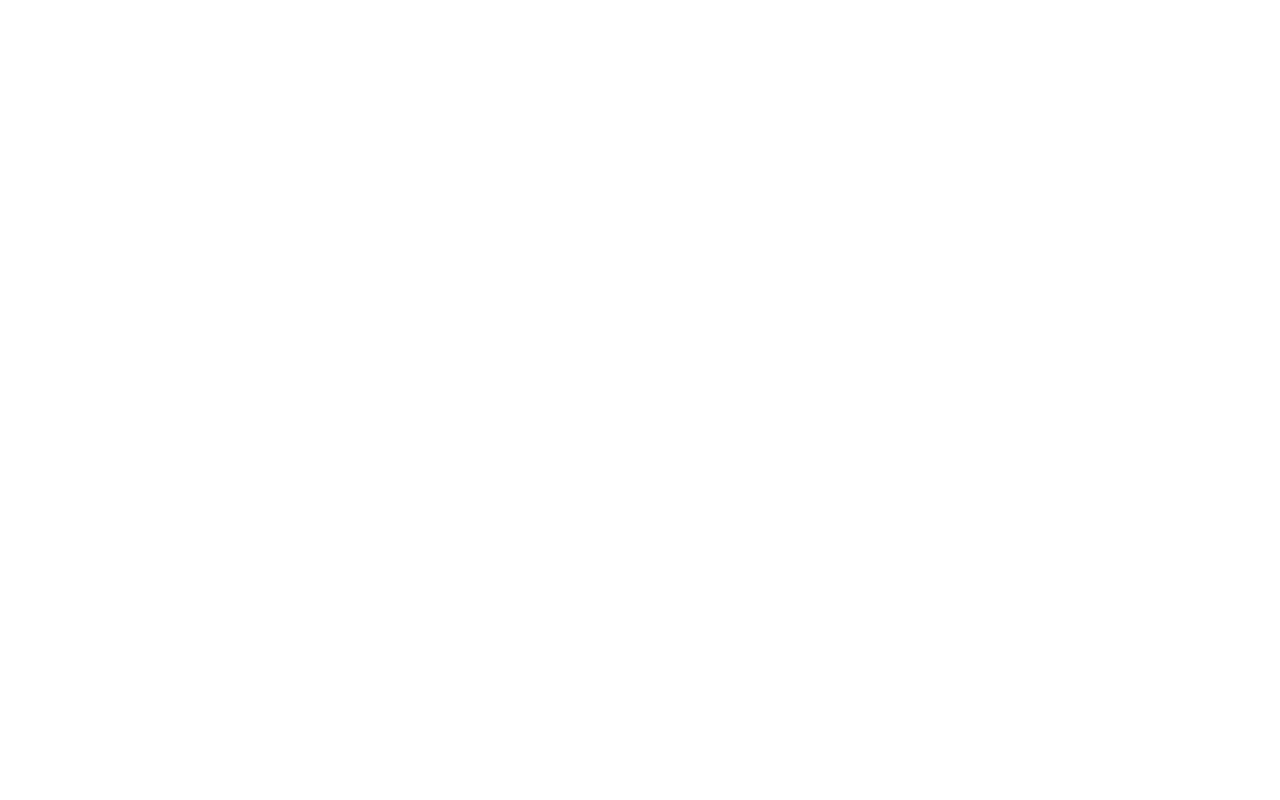
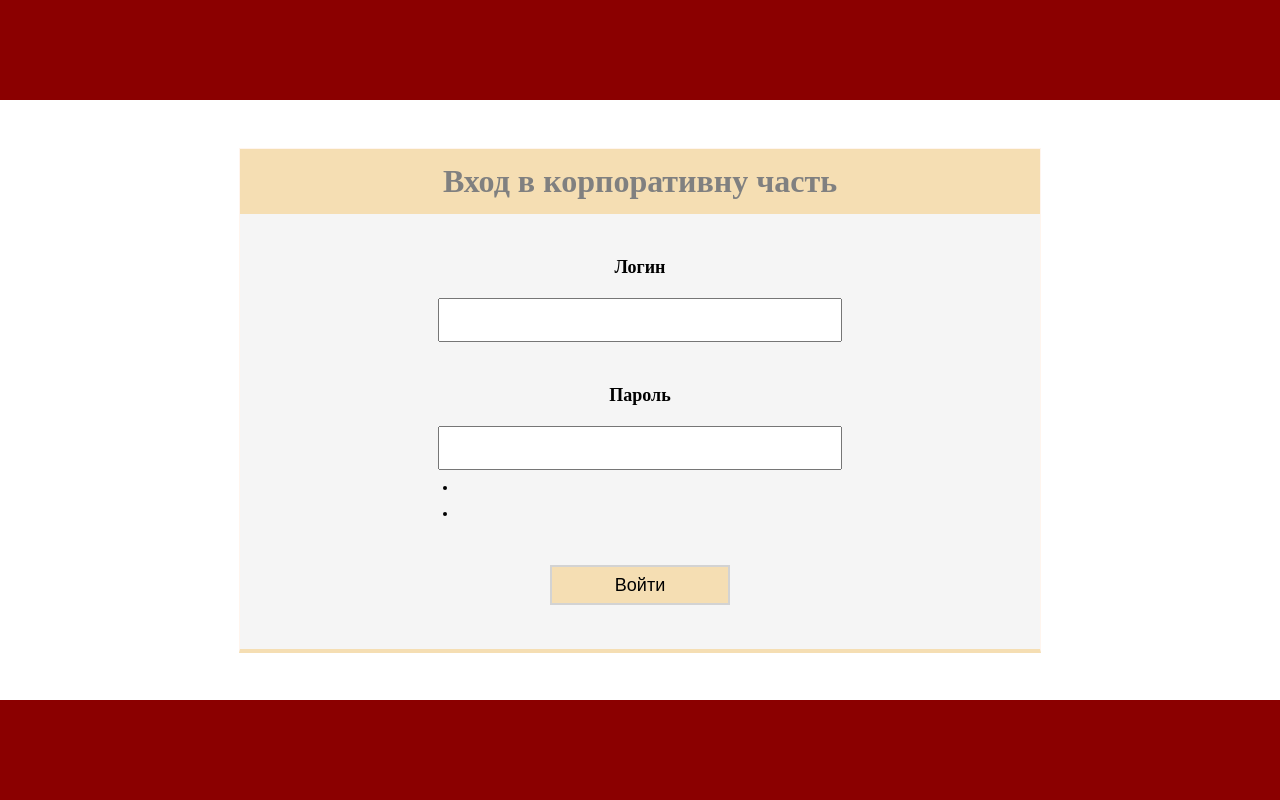
Before and after one commit to AdiosSySni/RegularExpression, a plain HTML site: page index.html in a window 1280 px wide. Drawn offline with Linux system fonts and the light colour scheme.

Commit message:
control work

```diff
--- /dev/null
+++ b/index.css
@@ -0,0 +1,105 @@
+* {
+    margin: 0;
+    padding: 0;
+}
+
+body, html {
+    width:100%;
+    height: 100%;
+}
+
+.wrapper {
+    width:100%;
+    height:100%;
+    display: flex;
+    background: white;
+    flex-direction: column;
+    align-items: center;
+    justify-content: space-between;
+}
+
+.header {
+    background: darkred;
+    height: 100px;
+    width: 100%;
+}
+
+.main {
+    width: 800px;
+    height: 500px;
+    background: whitesmoke;
+    border: 1px solid seashell;
+    border-bottom: 4px solid wheat;
+    display: flex;
+    flex-direction: column;
+    align-items: center;
+}
+
+.main__header {
+    background: wheat;
+    width: 100%;
+    height: 15%;
+    display: flex;
+    justify-content: center;
+    align-items: center;
+}
+
+.main__header h1 {
+    font-size: 32px;
+    color: gray;
+}
+
+.form {
+    height: 100%;
+    display: flex;
+    flex-direction: column;
+    align-items: center;
+    justify-content: space-evenly;
+    /* margin: 40px 0 0 0; */
+}
+
+.form h1 {
+    text-align: center;
+    font-size: 18px;
+    margin:0 0 20px 0;
+}
+
+.login,.password {
+    /* margin: 0 0 20px 0; */
+    width: 400px;
+    height: 40px;
+    outline: none;
+    text-align: center;
+}
+
+.btn {
+    width: 180px;
+    height: 40px;
+    background: wheat;
+    border: 2px solid lightgray;
+    font-size: 18px;
+}
+
+.tip {
+    font-size: 14px;
+    margin: 0 0 0 20px;
+}
+
+.tip:not(:last-child) {
+    margin-bottom: 10px;
+    margin-top: 10px;
+}
+
+.hide {
+    display: none;
+}
+
+.visible {
+    display: block;
+}
+
+.footer {
+    background: darkred;
+    height: 100px;
+    width: 100%;
+}
--- a/index.html
+++ b/index.html
@@ -5,9 +5,50 @@
     <meta http-equiv="X-UA-Compatible" content="IE=edge">
     <meta name="viewport" content="width=device-width, initial-scale=1.0">
     <title>Document</title>
+    <link rel="stylesheet" href="index.css">
 </head>
 <body>
+    <div class="wrapper">
+        <header class="header">
 
+        </header>
+        <main class="main">
+            <div class="main__header">
+                <h1>Вход в корпоративну часть</h1>
+            </div>
+            <form class="form">
+                <div class="login_form">
+                    <h1 class="login__header">Логин</h1>
+                    <input type="text" class="login">
+                    <ul class="login__tips hide">
+                        <li id="login_length" class="tip tip_login"> Длина не менее 8 символов
+                        <li id="login_eng" class="tip tip_login">Содержит только английские заглавные и строчные буквы</li>
+                        </li>
+                    </ul>
+                    <!-- <p id="login_length" class="tip tip_login">Длина не менее 8 символов</p>
+                    <p id="login_eng" class="tip tip_login">Содержит только английские заглавные и строчные буквы</p> -->
+                </div>
+                <div class="password_form">
+                    <h1 class="password__header">Пароль</h1>
+                    <input type="text" class="password">
+                    <ul class="password__tips">
+                        <li id="password_length" class="tip tip_password">
+
+                        </li>
+                        <li id="password_whitespace" class="tip tip_password">
+
+                        </li>
+                    </ul>
+
+                </div>
+                <input class="btn" type="button" value="Войти">
+            </form>
+        </main>
+        <footer class="footer">
+
+        </footer>
+    </div>
     <script src="index.js"></script>
+    <!-- <script src="index.js"></script> -->
 </body>
 </html>
--- a/index.js
+++ b/index.js
@@ -77,27 +77,55 @@
 // })
 // console.log(sum4);
 
-let str = '123 456 789';
 
-let reverse = Array.prototype.map.call(str, (x)=> x).reverse().join('');
-console.log(reverse.split(' ', 3).reverse());
+// HOMEWORK
 
-// console.log(str.split(' ', 3).reverse());
-// let result = str.match(/\d/g,).reverse()
-// console.log(result);
-// console.log(result.join('').slice('',3))
+// let str = '123 456 789';
 
-let str2 = '31.12.2025 30.11.2024 29.10.2023';
-console.log(str2.replace(/\d+.\d+.\d+/g, function(match) {
-    return match.split('.').reverse().join('-')
-}))
+// let reverse = Array.prototype.map.call(str, (x)=> x).reverse().join('');
+// console.log(reverse.split(' ', 3).reverse());
 
-let str3 = '31.12.2025 30.11.2024 29.10.2023';
-console.log(str3.replace(/(\d+).(\d+).(\d+)/g, '$3-$2-$1'));
+// // console.log(str.split(' ', 3).reverse());
+// // let result = str.match(/\d/g,).reverse()
+// // console.log(result);
+// // console.log(result.join('').slice('',3))
 
+// let str2 = '31.12.2025 30.11.2024 29.10.2023';
+// console.log(str2.replace(/\d+.\d+.\d+/g, function(match) {
+//     return match.split('.').reverse().join('-')
+// }))
 
-// let userYear = prompt('Угадай год');
-let userYear = '1924';
-console.log(userYear);
-console.log(/(19|20|21)\d\d/.test(userYear));
-// [(19\d+?)-(21\d+?)]
+// let str3 = '31.12.2025 30.11.2024 29.10.2023';
+// console.log(str3.replace(/(\d+).(\d+).(\d+)/g, '$3-$2-$1'));
+
+// // let userYear = prompt('Угадай год');
+// let userYear = '1924';
+// console.log(userYear);
+// console.log(/(19|20|21)\d\d/.test(userYear));
+// // [(19\d+?)-(21\d+?)]
+
+// Длина должна быть не мене 11 символов
+// Содержит только символы без пробелов
+
+let inputLogin = document.querySelector('.login');
+let inputPassword = document.querySelector('.password');
+let loginTips = document.querySelectorAll('.login__tips');
+let passwordTips = document.querySelectorAll('.password__tips');
+let btn = document.querySelector('.btn');
+
+inputLogin.addEventListener('click', ()=> {
+    loginTips.classList.remove('hide');
+    console.log('check');
+})
+
+btn.addEventListener('click', ()=> {
+
+})
+
+console.log();
+
+// function validEmail() {
+
+// }
+
+// function validPassword()
--- /dev/null
+++ b/regularExpression.js
@@ -0,0 +1 @@
+"use strict"
```
